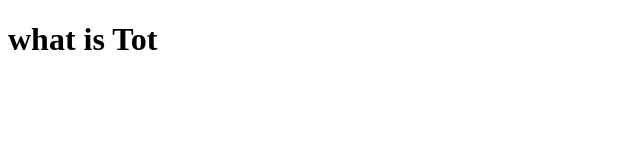
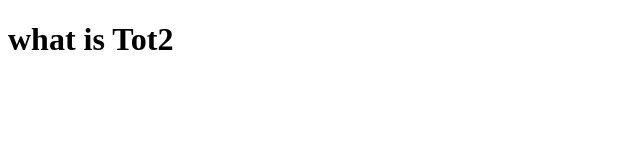
Before and after one commit to eroshov-alex/Hack_IT, a plain HTML site: page index.html in a window 1280 px wide. Shown: the full height of the page, 0-640 px from the left. Drawn offline with Linux system fonts and the light colour scheme.

Commit message:
seсond commit

```diff
--- a/index.html
+++ b/index.html
@@ -7,6 +7,6 @@
     <title>Document</title>
 </head>
 <body>
-   <h1>what is Tot</h1>
+   <h1>what is Tot2</h1>
 </body>
 </html>
```
